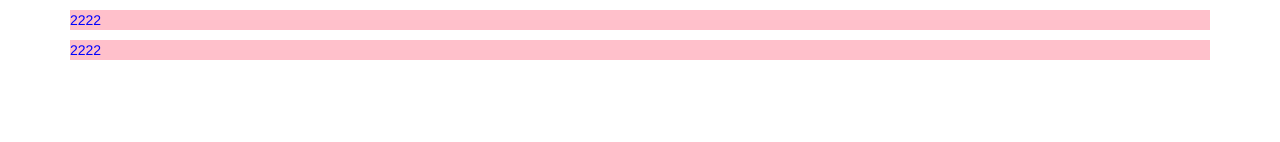
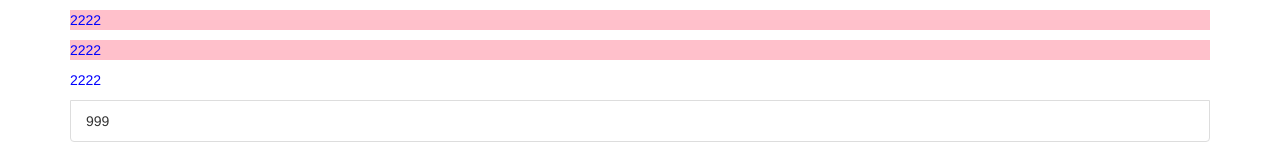
Before and after one commit to HennadiiZ/angularUdMaxShwBasics, an Angular app in the folder basics/: page / in a window 1280 px wide. Shown: the part 996-1138 px from the top of the page. Before the commit the page ends 1066 px from the top, so only its background shows below. Built offline with nearby package versions, Linux system fonts and the light colour scheme.

Commit message:
101. Building a Structural Directive

```diff
--- a/basics/src/app/app.component.html
+++ b/basics/src/app/app.component.html
@@ -103,6 +103,13 @@
         > 2222</p>
       </ng-template>
 
+      <p >2222</p>
+
+      <li *appUnless="onlyOdd"
+        class="list-group-item"
+      >
+        999
+      </li>
 
     </div>
   </div>
--- a/basics/src/app/app.module.ts
+++ b/basics/src/app/app.module.ts
@@ -15,6 +15,7 @@
 import { EvenComponent } from './even/even.component';
 import { BasicHighlightDirective } from './directives/basic-highlight.directive';
 import { BetterHighlightDirective } from './directives/better-highlight.directive';
+import { UnlessDirective } from './directives/unless.directive';
 
 @NgModule({
   declarations: [
@@ -29,7 +30,8 @@
     OddComponent,
     EvenComponent,
     BasicHighlightDirective,
-    BetterHighlightDirective
+    BetterHighlightDirective,
+    UnlessDirective
   ],
   imports: [
     BrowserModule,
@@ -133,3 +135,5 @@
 // 99. Binding to Directive Properties (2)
 
 // 100. What Happens behind the Scenes on Structural Directives
+
+// 101. Building a Structural Directive
--- /dev/null
+++ b/basics/src/app/directives/unless.directive.ts
@@ -0,0 +1,28 @@
+import { Directive, Input, TemplateRef, ViewContainerRef } from '@angular/core';
+
+@Directive({
+  selector: '[appUnless]'
+})
+export class UnlessDirective {
+  // @Input('appUnless') set unless(condition: boolean) {
+  //   if (!condition) {
+  //     this.vcRef.createEmbeddedView(this.templateRef)
+  //   } else {
+  //     this.vcRef.clear();
+  //   }
+  // }
+
+  @Input() set appUnless(condition: boolean) {
+    if (!condition) {
+      this.vcRef.createEmbeddedView(this.templateRef)
+    } else {
+      this.vcRef.clear();
+    }
+  }
+
+  constructor(
+    private templateRef: TemplateRef<any>, // what to render
+    private vcRef: ViewContainerRef // where to render
+  ) {}
+
+}
```
